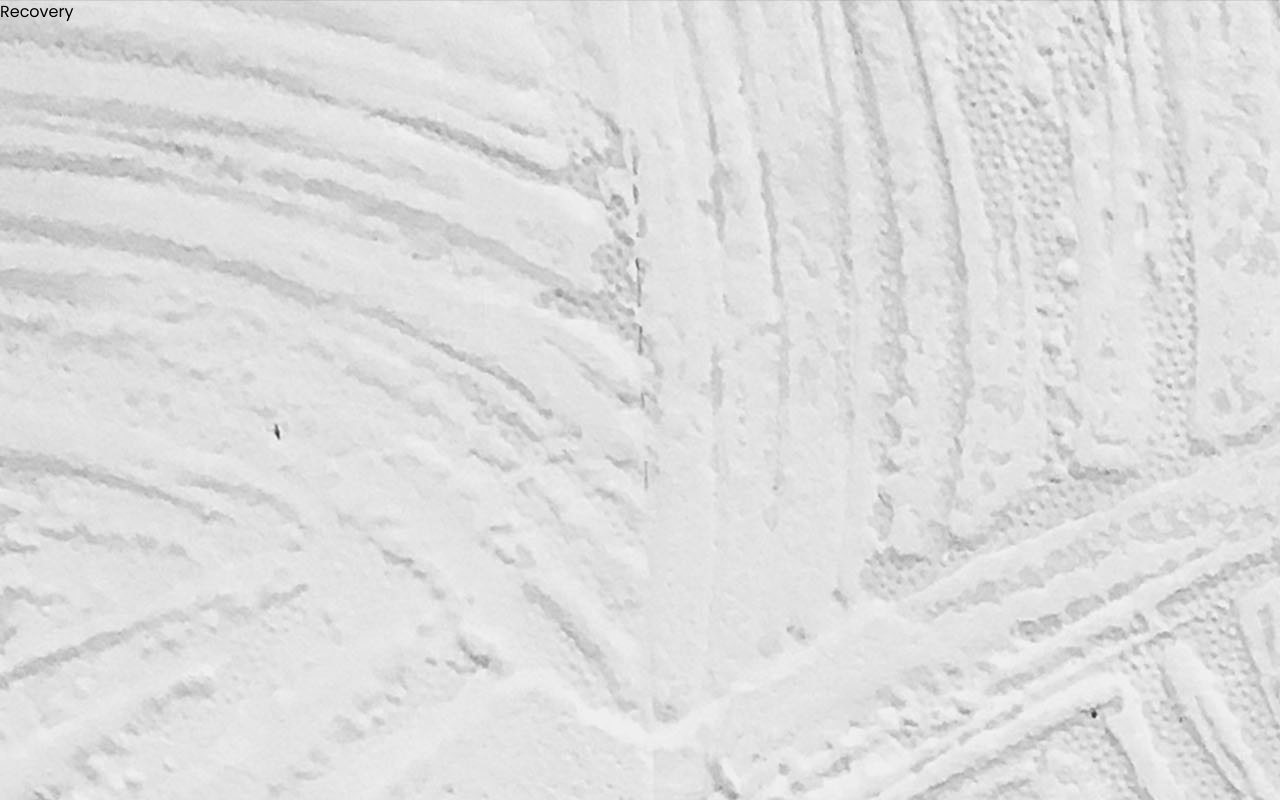
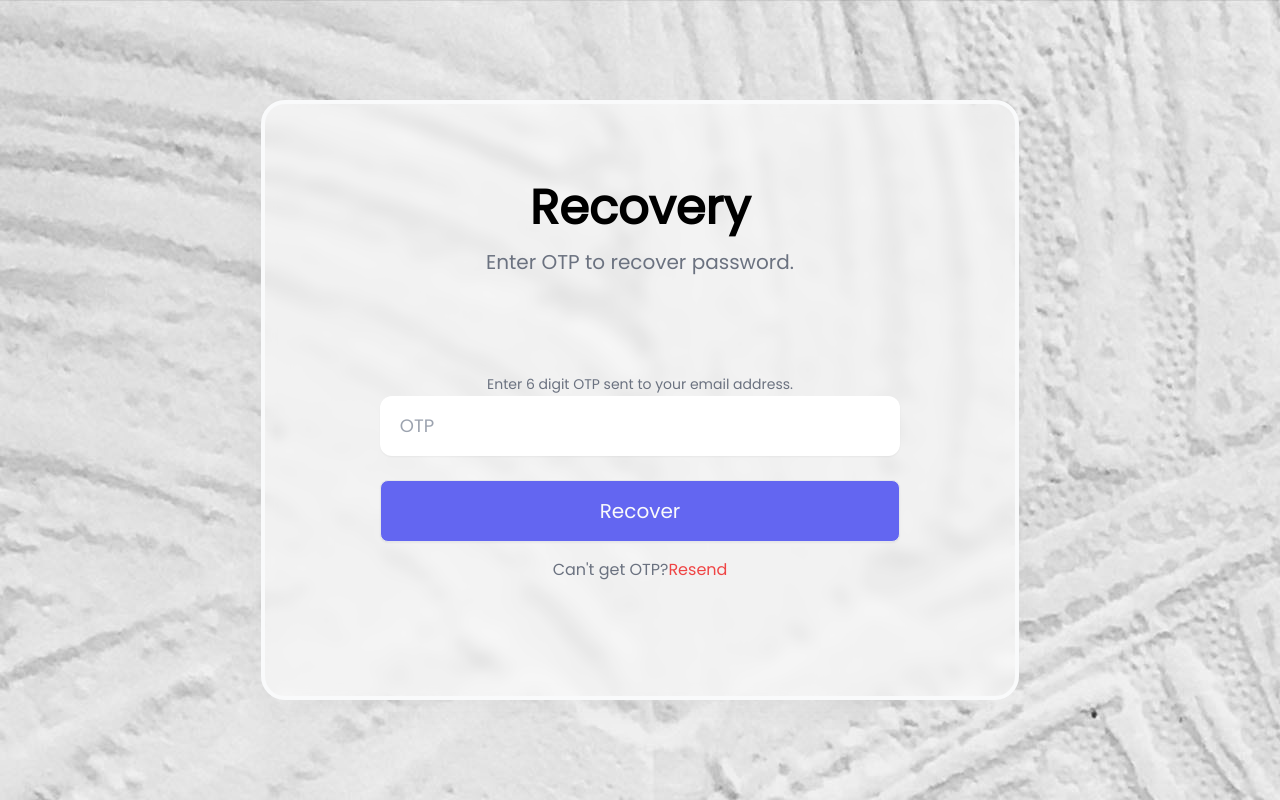
Before and after one commit to levilu800b/JWT_auth_app, a React (Create React App) app in the folder client/: page /recovery in a window 1280 px wide. Built offline with nearby package versions, Linux system fonts and the light colour scheme.

Commit message:
reset ui

```diff
--- a/client/src/components/Password/Password.js
+++ b/client/src/components/Password/Password.js
@@ -1,7 +1,62 @@
-import React from 'react'
+import React from 'react';
+import { Link } from 'react-router-dom';
+import avatar from '../../assets/profile.png';
+import { Toaster } from 'react-hot-toast';
+import { useFormik } from 'formik';
+import { passwordValidate } from '../../helper/validate';
+
+import styles from '../../styles/Username.module.css';
 
 export default function Password() {
-  return (
-    <div>Password</div>
-  )
+	const formik = useFormik({
+		initialValues: {
+			password: '',
+		},
+		validate: passwordValidate,
+		validateOnBlur: false,
+		validateOnChange: false,
+		onSubmit: async (values) => {
+			console.log(values);
+		},
+	});
+
+	return (
+		<div className="container mx-auto">
+			<Toaster position="top-center" reverseOrder={false}></Toaster>
+			<div className="flex justify-center items-center h-screen">
+				<div className={styles.glass}>
+					<div className="title flex flex-col items-center">
+						<h4 className="text-5xl font-bold">Hello Again!</h4>
+						<span className="py-4 text-xl w-2/3 text-center text-gray-500">
+							Explore More connection with us.
+						</span>
+					</div>
+					<form className="py-1" onSubmit={formik.handleSubmit}>
+						<div className="profile flex justify-center py-4">
+							<img src={avatar} className={styles.profile_img} alt="avatar" />
+						</div>
+						<div className="textbox flex flex-col items-center gap-6">
+							<input
+								{...formik.getFieldProps('password')}
+								className={styles.textbox}
+								type="password"
+								placeholder="Password"
+							/>
+							<button className={styles.btn} type="submit">
+								Sign In
+							</button>
+						</div>
+						<div className="text-center py-4">
+							<span className="text-gray-500">
+								Forgot Password?
+								<Link className="text-red-500" to="/recovery">
+									Recover Now
+								</Link>
+							</span>
+						</div>
+					</form>
+				</div>
+			</div>
+		</div>
+	);
 }
--- a/client/src/components/Recovery/Recovery.js
+++ b/client/src/components/Recovery/Recovery.js
@@ -1,7 +1,49 @@
-import React from 'react'
+import React from 'react';
+import { Toaster } from 'react-hot-toast';
+
+import styles from '../../styles/Username.module.css';
 
 export default function Recovery() {
-  return (
-    <div>Recovery</div>
-  )
+
+
+	return (
+		<div className="container mx-auto">
+			<Toaster position="top-center" reverseOrder={false}></Toaster>
+			<div className="flex justify-center items-center h-screen">
+				<div className={styles.glass}>
+					<div className="title flex flex-col items-center">
+						<h4 className="text-5xl font-bold">Recovery</h4>
+						<span className="py-4 text-xl w-2/3 text-center text-gray-500">
+							Enter OTP to recover password.
+						</span>
+					</div>
+					<form className="pt-20">
+						<div className="textbox flex flex-col items-center gap-6">
+							<div className="input text-center">
+								<span className="py-4 text-sm text-left text-gray-500">
+									Enter 6 digit OTP sent to your email address.
+								</span>
+								<input
+									className={styles.textbox}
+									type="password"
+									placeholder="OTP"
+								/>
+							</div>
+							<button className={styles.btn} type="submit">
+								Recover
+							</button>
+						</div>
+						<div className="text-center py-4">
+							<span className="text-gray-500">
+								Can't get OTP?
+								<button className="text-red-500">
+									Resend
+								</button>
+							</span>
+						</div>
+					</form>
+				</div>
+			</div>
+		</div>
+	);
 }
--- a/client/src/components/Reset/Reset.js
+++ b/client/src/components/Reset/Reset.js
@@ -1,7 +1,56 @@
-import React from 'react'
+import React from 'react';
+import { Toaster } from 'react-hot-toast';
+import { useFormik } from 'formik';
+import { resetPasswordValidation } from '../../helper/validate';
+
+import styles from '../../styles/Username.module.css';
 
 export default function Reset() {
-  return (
-    <div>Reset</div>
-  )
+	const formik = useFormik({
+		initialValues: {
+			password: '',
+			confirm_pwd: '',
+		},
+		validate: resetPasswordValidation,
+		validateOnBlur: false,
+		validateOnChange: false,
+		onSubmit: async (values) => {
+			console.log(values);
+		},
+	});
+
+	return (
+		<div className="container mx-auto">
+			<Toaster position="top-center" reverseOrder={false}></Toaster>
+			<div className="flex justify-center items-center h-screen">
+				<div className={styles.glass} style={{ width: '50%' }}>
+					<div className="title flex flex-col items-center">
+						<h4 className="text-5xl font-bold">Reset</h4>
+						<span className="py-4 text-xl w-2/3 text-center text-gray-500">
+							Enter your new password.
+						</span>
+					</div>
+					<form className="pt-20" onSubmit={formik.handleSubmit}>
+						<div className="textbox flex flex-col items-center gap-6">
+							<input
+								{...formik.getFieldProps('password')}
+								className={styles.textbox}
+								type="password"
+								placeholder="New Password"
+							/>
+							<input
+								{...formik.getFieldProps('confirm_pwd')}
+								className={styles.textbox}
+								type="password"
+								placeholder="Repeat Password"
+							/>
+							<button className={styles.btn} type="submit">
+								Reset
+							</button>
+						</div>
+					</form>
+				</div>
+			</div>
+		</div>
+	);
 }
--- a/client/src/helper/validate.js
+++ b/client/src/helper/validate.js
@@ -4,6 +4,48 @@
 
 export function usernameValidate(values) {
 	const errors = usernameVerify({}, values);
+
+	return errors;
+}
+
+/** validate password */
+export async function passwordValidate(values){
+    const errors = passwordVerify({}, values);
+
+    return errors;
+}
+
+/** validate reset password */
+export async function resetPasswordValidation(values){
+    const errors = passwordVerify({}, values);
+
+    if(values.password !== values.confirm_pwd){
+        errors.exist = toast.error("Password not a match...!");
+    }
+
+    return errors;
+}
+
+
+/** ************************************************************************************************************************************************** */
+
+/** validate password */
+
+function passwordVerify(errors = {}, values) {
+	/* eslint-disable no-useless-escape */
+	const specialChars = /[`!@#$%^&*()_+\-=\[\]{};':"\\|,.<>\/?~]/;
+
+	if (!values.password) {
+		errors.password = toast.error('Password Required...!');
+	} else if (values.password.includes(' ')) {
+		errors.password = toast.error('Wrong Password...!');
+	} else if (values.password.length < 4) {
+		errors.password = toast.error(
+			'Password must be more than 4 characters long',
+		);
+	} else if (!specialChars.test(values.password)) {
+		errors.password = toast.error('Password must have special character');
+	}
 
 	return errors;
 }
```
